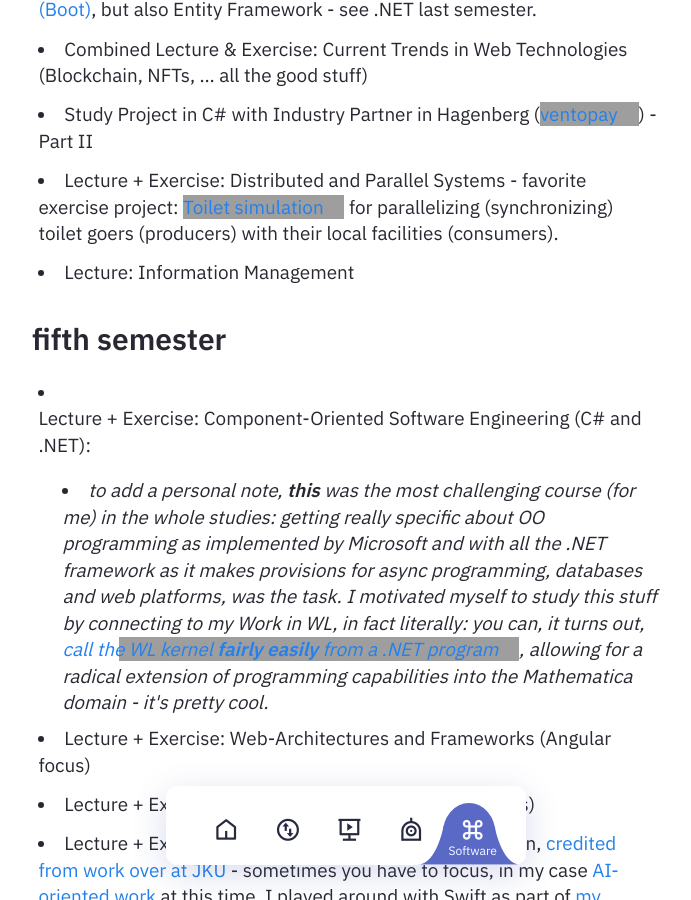
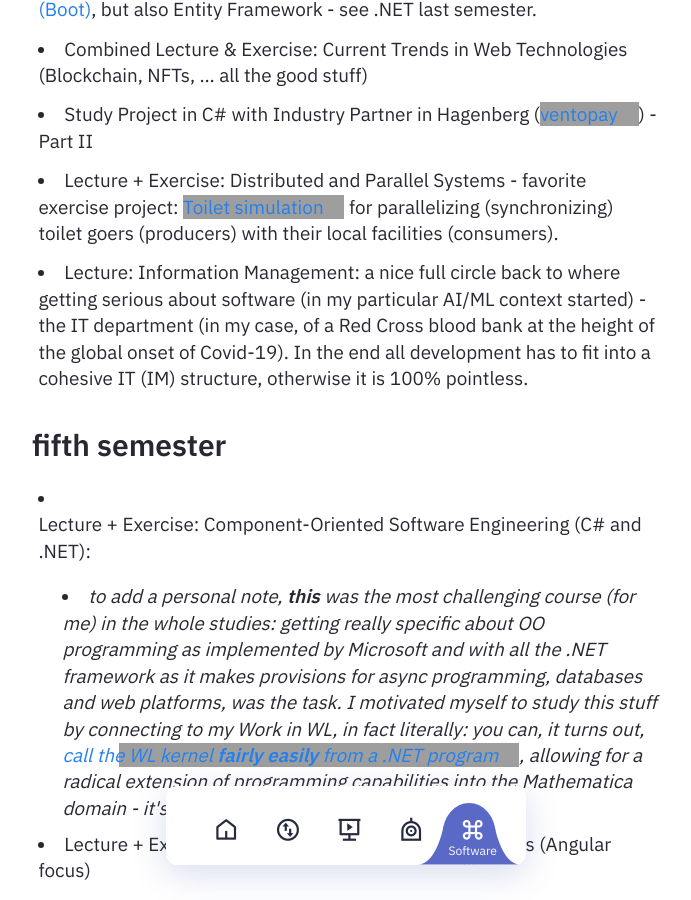
Before and after one commit to heseltime/heseltime.github.io, a Jekyll site: the page built from pages/rDse.md, in a window 1280 px wide and 900 px high, scrolled down 1490 px, cut to the strip 0-900 px from the top of the window. Shown: the whole strip, without its empty margins (294-985 px from the left). Built offline with Jekyll 4.4.1, drawn with Linux system fonts in a browser that asks for light colours; grey boxes are pictures that could not be loaded.

Commit message:
Add IM note

```diff
--- a/pages/rDse.md
+++ b/pages/rDse.md
@@ -25,7 +25,7 @@ _This semester also credits for practical, internship-type work, which I am comp
 - Combined Lecture & Exercise: Current Trends in Web Technologies (Blockchain, NFTs, ... all the good stuff)
 - Study Project in C# with Industry Partner in Hagenberg ([ventopay](https://www.linkedin.com/company/ventopay-gmbh)) - Part II
 - Lecture + Exercise: Distributed and Parallel Systems - favorite exercise project: [Toilet simulation](https://github.com/heseltime/VPSToilet) for parallelizing (synchronizing) toilet goers (producers) with their local facilities (consumers).
-- Lecture: Information Management
+- Lecture: Information Management: a nice full circle back to where getting serious about software (in my particular AI/ML context started) - the IT department (in my case, of a Red Cross blood bank at the height of the global onset of Covid-19). In the end all development has to fit into a cohesive IT (IM) structure, otherwise it is 100% pointless.
 
 ## fifth semester
 
```
